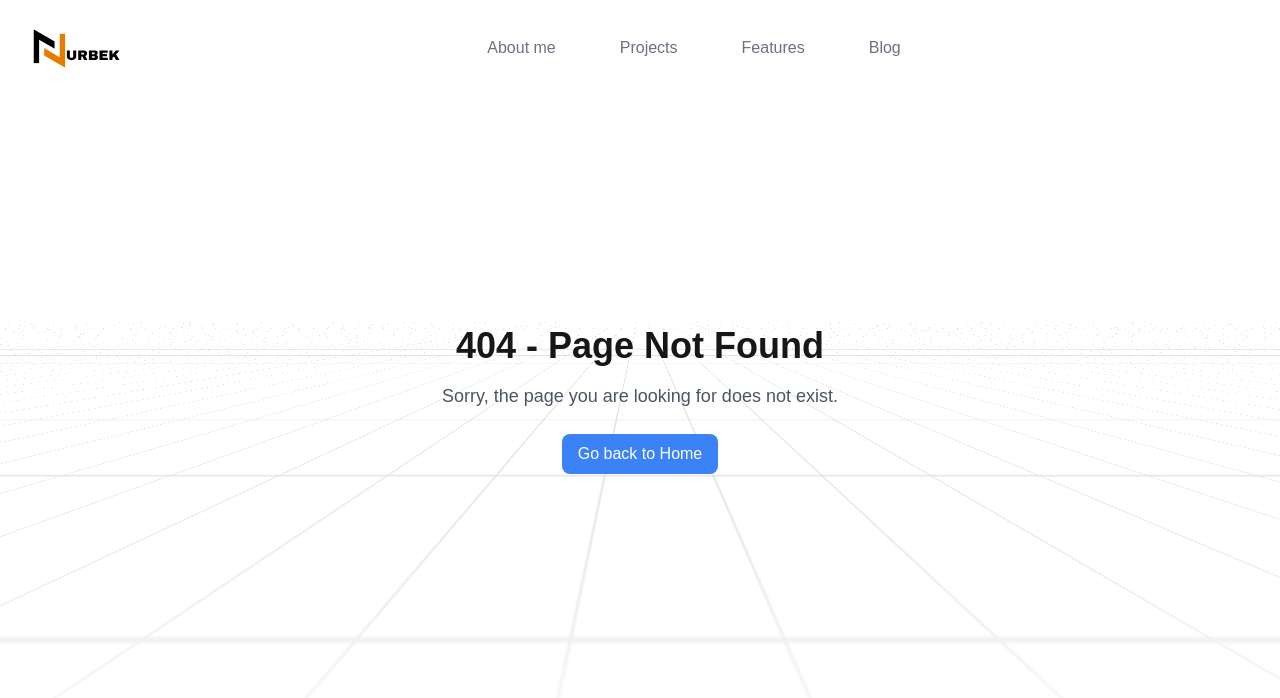
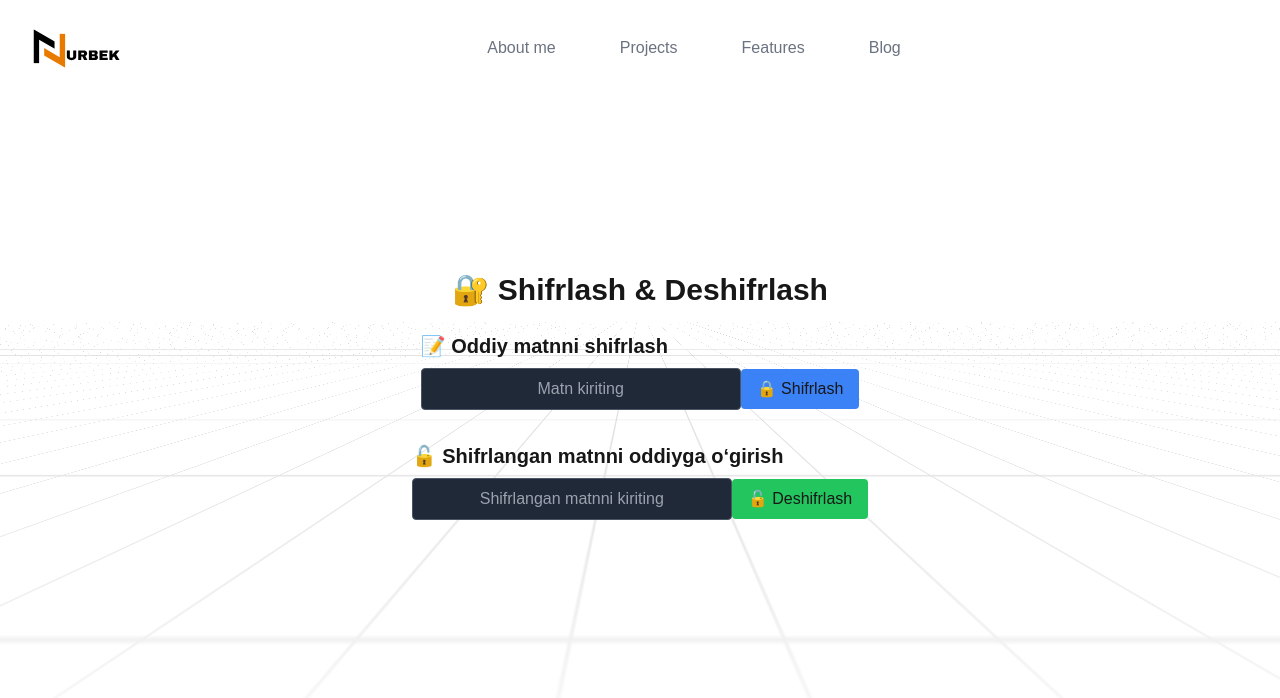
Before and after one commit to NurbekLDM/nurbek-codes, a Next.js app in the folder client/: page /features in a window 1280 px wide. Before the commit this address had no page. Shown: the top 698 px of the page. Built offline with nearby package versions, Linux system fonts and the light colour scheme.

Commit message:
Added new function

```diff
--- /dev/null
+++ b/client/src/pages/features.jsx
@@ -0,0 +1,91 @@
+"use client";
+import { useState } from "react";
+
+export default function EncryptionPage() {
+    const [plainText, setPlainText] = useState("");
+    const [encryptedText, setEncryptedText] = useState("");
+    const [decryptedText, setDecryptedText] = useState("");
+    const [cipherInput, setCipherInput] = useState(""); //
+    const key = 128;
+
+    // SHIFRLASH FUNKSIYASI (Oddiy matn → Shifrlangan)
+    const encrypt = (text) => {
+        let encrypted = "";
+        for (let i = 0; i < text.length; i++) {
+            let xorChar = text.charCodeAt(i) ^ key; // XOR shifrlash
+            let caesarChar = xorChar + 3; // Caesar shifrlash
+            encrypted += String.fromCharCode(caesarChar);
+        }
+        return btoa(encrypted); // Base64'ga o‘girish
+    };
+
+    //  DESHIFRLASH FUNKSIYASI (Shifrlangan matn → Oddiy matn)
+    const decrypt = (encryptedText) => {
+        let decoded = atob(encryptedText); // Base64'dan ochish
+        let decrypted = "";
+        for (let i = 0; i < decoded.length; i++) {
+            let caesarChar = decoded.charCodeAt(i) - 3; // Caesar teskari surish
+            let xorChar = caesarChar ^ key; // XOR qaytarish
+            decrypted += String.fromCharCode(xorChar);
+        }
+        return decrypted;
+    };
+
+
+    const handleEncrypt = () => {
+        setEncryptedText(encrypt(plainText));
+    };
+
+
+    const handleDecrypt = () => {
+        setDecryptedText(decrypt(cipherInput));
+    };
+
+    return (
+        <div className="flex flex-col items-center mb-2 justify-center min-h-screen bg-transparent p-4 overflow-y-auto">
+            <h1 className="sm:text-3xl text-xl font-bold mb-6">🔐 Shifrlash & Deshifrlash</h1>
+
+            {/*  SHIFRLASH BLOKI */}
+            <div className="mb-6">
+                <h2 className="sm:text-xl text-sm font-semibold mb-2">📝 Oddiy matnni shifrlash</h2>
+                <input
+                    type="text"
+                    placeholder="Matn kiriting"
+                    value={plainText}
+                    onChange={(e) => setPlainText(e.target.value)}
+                    className="p-2 rounded bg-gray-800 border border-gray-600 mb-2 w-80 text-center"
+                />
+                <button
+                    onClick={handleEncrypt}
+                    className="px-4 py-2 bg-blue-500 rounded hover:bg-blue-700 transition"
+                >
+                    🔒 Shifrlash
+                </button>
+                {encryptedText && (
+                    <p className="mt-2 text-green-400">Shifrlangan: {encryptedText}</p>
+                )}
+            </div>
+
+            {/*  DESHIFRLASH BLOKI */}
+            <div>
+                <h2 className="sm:text-xl text-sm font-semibold mb-2">🔓 Shifrlangan matnni oddiyga o‘girish</h2>
+                <input
+                    type="text"
+                    placeholder="Shifrlangan matnni kiriting"
+                    value={cipherInput}
+                    onChange={(e) => setCipherInput(e.target.value)}
+                    className="p-2 rounded bg-gray-800 border border-gray-600 mb-2 w-80 text-center"
+                />
+                <button
+                    onClick={handleDecrypt}
+                    className="px-4 py-2  bg-green-500 rounded hover:bg-green-700 transition"
+                >
+                    🔓 Deshifrlash
+                </button>
+                {decryptedText && (
+                    <p className="mt-2 text-yellow-400">Oddiy matn: {decryptedText}</p>
+                )}
+            </div>
+        </div>
+    );
+}
```
